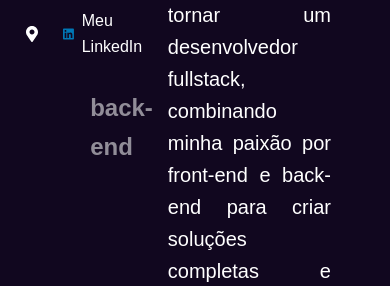
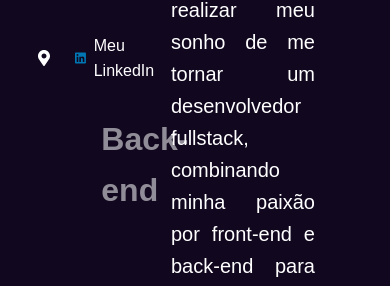
Before and after one commit to jhonatann-per/portifolio, a React (Create React App) app: page / in a window 390 px wide. Shown: the part 349-635 px from the top of the page. Built offline with nearby package versions, Linux system fonts and the light colour scheme; no server answers.

Commit message:
Adiciona a responsividade da tela AboutMe

```diff
--- a/src/components/AboutMe/index.js
+++ b/src/components/AboutMe/index.js
@@ -3,14 +3,13 @@ import { FaMapMarkerAlt, FaLinkedin } from 'react-icons/fa';
 import {
   Container,
   ImagePerfil,
-  Texto,
   ConteudoPerfil,
   ConteudoTexto,
   TituloContainer,
   ListDiv,
   List,
   ListItem,
-  IconsDiv,
+  SocialDiv,
   Skils,
   Titulo
 } from "./styles";
@@ -18,7 +17,7 @@ import {
 const AboutMe = () => {
   const [perfilImg, setPerfilImg] = useState('');
   const [githubData, setGithubData] = useState({});
-  const [currentWord, setCurrentWord] = useState('Desenvolvedor');
+  const [currentWord, setCurrentWord] = useState('Fullstack');
 
   useEffect(() => {
     const fetchProfileData = async () => {
@@ -28,14 +27,15 @@ const AboutMe = () => {
         setPerfilImg(data.avatar_url);
         setGithubData(data);
       } catch (error) {
-        console.error("Erro: dados não encontrados!", error);
+        console.error("Erro ao buscar os dados do GitHub:", error);
       }
     };
+
     fetchProfileData();
   }, []);
 
   useEffect(() => {
-    const words = ['front-end', 'back-end'];
+    const words = ['Front-end', 'Back-end', 'Desenvolvedor'];
     let index = 0;
 
     const intervalId = setInterval(() => {
@@ -59,22 +59,22 @@ const AboutMe = () => {
           />
         )}
         { githubData && (
-          <IconsDiv>
+          <SocialDiv>
             <p><FaMapMarkerAlt style={{ marginRight: '8px', color: '#fff' }}/>  {githubData.location}</p>
-            <p><FaLinkedin style={{ marginRight: '8px', color: '#0077b5' }} /> <a href="https://www.linkedin.com/in/jhonatann-per/" target="_blank" rel="noopener noreferrer">Meu LinkedIn</a></p>
-          </IconsDiv>
+            <p><FaLinkedin style={{ marginRight: '8px', color: '#0077b5' }} /> <a href="https://www.linkedin.com/in/jhonatan-pereira-aa66b0200/" target="_blank" rel="noopener noreferrer">Meu LinkedIn</a></p>
+          </SocialDiv>
         )}
         <Skils>
-          <Titulo>{currentWord}</Titulo>
+          <h1>{currentWord}</h1>
         </Skils>
       </ConteudoPerfil>
 
       <ConteudoTexto>
-        <Texto>
+        <p>
           Desde 2019, atuo na área de tecnologia, focando em desenvolver minhas habilidades e conhecimentos.
           Atualmente, estou buscando realizar meu sonho de me tornar um desenvolvedor fullstack, combinando
           minha paixão por front-end e back-end para criar soluções completas e inovadoras.
-        </Texto>
+        </p>
 
         <ListDiv>
           <List>
--- a/src/components/AboutMe/styles.js
+++ b/src/components/AboutMe/styles.js
@@ -19,11 +19,18 @@ export const Container = styled.div`
   display: flex;
   justify-content: space-between;
   align-items: center;
-  width: 80vw;
+  width: 80%;
   padding: 20px;
   border-radius: 10px;
   margin: 10px 0;
-  height: 70vh;
+  height: 80vh;
+
+  @media screen and (max-width: 375px) {
+    flex-direction: column;
+    align-items: stretch;
+    height: auto;
+    width: 100%;
+  }
 `;
 
 export const ConteudoPerfil = styled.div`
@@ -32,6 +39,11 @@ export const ConteudoPerfil = styled.div`
   align-items: center;
   width: 25%;
   margin-bottom: 10px;
+
+  @media screen and (max-width: 375px) {
+    width: 100%;
+    margin-bottom: 20px;
+  }
 `;
 
 export const TituloContainer = styled.div`
@@ -51,22 +63,35 @@ export const ImagePerfil = styled.img`
   height: auto;
   border-radius: 50%;
   box-shadow: 0 0 20px rgba(255, 255, 255, 0.6);
+
+  @media screen and (max-width: 375px) {
+    width: 50%;
+  }
 `;
 
 export const ConteudoTexto = styled.div`
   display: flex;
   flex-direction: column;
+  justify-content: center;
   width: 60%;
   margin-left: 10px;
   text-align: justify;
+
+  p{
+    color: white;
+    margin-bottom: 15px;
+    font-size: 20px;
+    font-weight: normal;
+
+    @media screen and (max-width: 375px) {
+    font-size: 15px;
+  }
+  }
+  @media screen and (max-width: 375px) {
+    width: 95%;
+  }
 `;
 
-export const Texto = styled.p`
-  color: white;
-  margin-bottom: 15px;
-  font-size: 20px;
-  font-weight: normal;
-`;
 
 export const ListDiv = styled.div`
   display: flex;
@@ -76,6 +101,11 @@ export const ListDiv = styled.div`
   width: 100%;
   padding-top: 15px;
   text-align: left;
+
+  @media screen and (max-width: 375px) {
+    flex-direction: column;
+    padding-top: 10px;
+  }
 `;
 
 export const List = styled.ul`
@@ -89,13 +119,25 @@ export const ListItem = styled.li`
   font-size: 18px;
   font-weight: normal;
   display: inline;
+
+  @media screen and (max-width: 375px) {
+    display: none;
+  }
 `;
 
-export const IconsDiv = styled.div`
+export const SocialDiv = styled.div`
   display: flex;
   align-items: center;
   padding: 15px;
   color: white;
+
+  @media screen and (max-width: 375px) {
+    flex-direction: row;
+
+    p{
+      margin-left: 10px;
+    }
+  }
 
   p {
     display: flex;
@@ -107,9 +149,21 @@ export const IconsDiv = styled.div`
       color: white;
       text-decoration: none;
     }
+
+    @media screen and (max-width: 375px) {
+      margin-right: 0;
+    }
   }
 `;
 
 export const Skils = styled.div`
   animation: ${slideAndFade} 4.5s linear infinite;
+
+  @media screen and (max-width: 375px) {
+      width: 110px;
+      font-size: 10px;
+    }
+  h1 {
+    color: white;
+  }
 `;
--- a/src/components/Header/styles.js
+++ b/src/components/Header/styles.js
@@ -14,6 +14,9 @@ export const HeaderContainer = styled.div`
   @media (max-width: 768px) {
     flex-direction: column;
   }
+  @media screen and (max-width: 375px) {
+    display: none;
+  }
 `;
 
 export const OptionsButton = styled.div`
@@ -28,6 +31,9 @@ export const OptionsButton = styled.div`
   &:hover {
     border: 1px solid rgba(242, 242, 242, 0.2);
   }
+  @media screen and (max-width: 375px) {
+    display: none;
+  }
 `;
 
 export const Buttons = styled.button`
--- a/src/components/Information/styles.js
+++ b/src/components/Information/styles.js
@@ -7,6 +7,9 @@ export const Container = styled.div`
   width: 80vw;
   height: 30vh;
   background-color: transparent;
+  @media screen and (max-width: 375px) {
+    display: none;
+  }
 `;
 
 export const ItemBox = styled.div`
--- a/src/components/Projects/index.js
+++ b/src/components/Projects/index.js
@@ -1,6 +1,7 @@
 import React, { useState, useEffect } from 'react';
 import { FaGithub } from 'react-icons/fa';
 import { Container, ReposList, RepoButton, RepoName } from './styles';
+const token = process.env.REACT_APP_GITHUB_TOKEN;
 
 const Projetos = () => {
   const [repos, setRepos] = useState([]);
@@ -11,7 +12,11 @@ const Projetos = () => {
       try {
         const res = await fetch('https://api.github.com/users/jhonatann-per/repos');
         const data = await res.json();
-        setRepos(data);
+        if (Array.isArray(data)) {
+          setRepos(data);
+        } else {
+          console.error('Erro: dados não são um array!');
+        }
       } catch (error) {
         console.error('Erro ao buscar repositórios:', error);
       } finally {
@@ -27,12 +32,16 @@ const Projetos = () => {
         <p>Carregando...</p>
       ) : (
         <ReposList>
-          {repos.map(repo => (
-            <RepoButton key={repo.id} href={repo.html_url} target="_blank" rel="noopener noreferrer">
-              <FaGithub size={20} style={{ marginRight: '10px' }} />
-              <RepoName>{repo.name}</RepoName>
-            </RepoButton>
-          ))}
+          {Array.isArray(repos) ? (
+            repos.map(repo => (
+              <RepoButton key={repo.id} href={repo.html_url} target="_blank" rel="noopener noreferrer">
+                <FaGithub size={20} style={{ marginRight: '10px' }} />
+                <RepoName>{repo.name}</RepoName>
+              </RepoButton>
+            ))
+          ) : (
+            <p>Não há repositórios disponíveis.</p>
+          )}
         </ReposList>
       )}
     </Container>
--- a/src/components/Projects/styles.js
+++ b/src/components/Projects/styles.js
@@ -9,6 +9,9 @@ export const Container = styled.div`
   padding: 20px;
   background-color:transparent;
   border-radius: 10px;
+  @media screen and (max-width: 375px) {
+    display: none;
+  }
 `;
 
 export const ReposList = styled.ul`
--- a/src/components/Technologies/index.js
+++ b/src/components/Technologies/index.js
@@ -21,6 +21,7 @@ const Technologies = () => {
         <TechItem><TechImage src={reactIcon} alt="React JS" /><p>React JS</p> </TechItem>
         <TechItem><TechImage src={nodeIcon} alt="Node JS" /><p>Node JS</p></TechItem>
       </TechList>
+
     </Container>
   );
 };
--- a/src/components/Technologies/styles.js
+++ b/src/components/Technologies/styles.js
@@ -13,6 +13,9 @@ export const Container = styled.div`
   border-radius: 10px;
   margin: 10px 0;
   border: 1px solid white;
+  @media screen and (max-width: 375px) {
+    display: none;
+  }
 `;
 
 export const Title = styled.h2`
--- a/src/pages/Home/styles.js
+++ b/src/pages/Home/styles.js
@@ -6,4 +6,10 @@ export const Container = styled.div`
   display: flex;
   flex-direction: column;
   align-items: center;
+  justify-content: center;
+
+  @media screen and (max-width: 375px) {
+    margin-top: 0;
+    padding: 0;
+  }
 `;
```
Also changed, not shown: 1 other file (tests, documents, lock files or other folders).
